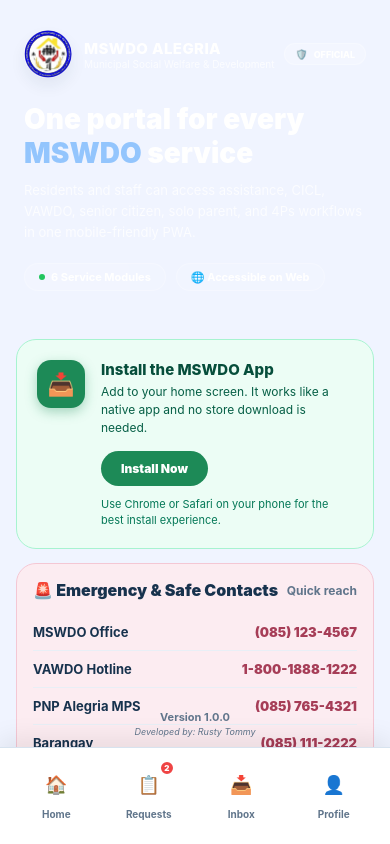
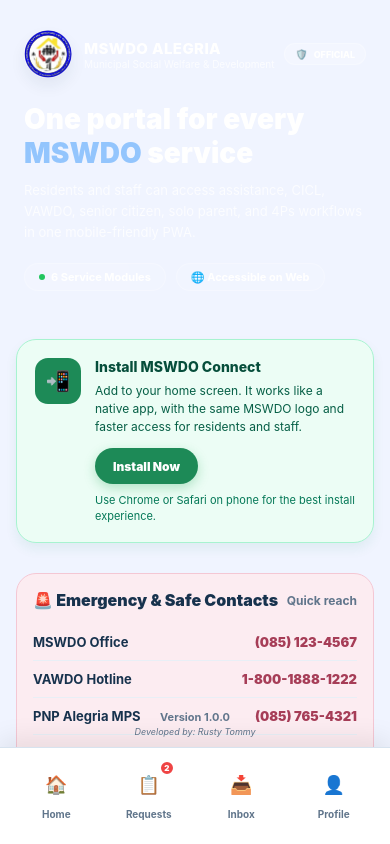
Before and after one commit to tomcaberio99-design/mswdoalegriaapp, a React Native app: screen / in a window 390 px wide. Built offline with nearby package versions, Linux system fonts and the light colour scheme.

Commit message:
Refine install card behavior

```diff
--- a/src/components/WebInstallCard.js
+++ b/src/components/WebInstallCard.js
@@ -25,9 +25,9 @@ export default function WebInstallCard() {
     } else if (/iPhone|iPad|iPod/i.test(userAgent)) {
       setInstallHint("On iPhone: tap Share then Add to Home Screen.");
     } else if (/Android/i.test(userAgent)) {
-      setInstallHint("On Android: use Chrome, then tap Install App.");
+      setInstallHint("On Android: use Chrome, then tap Install App or Add to Home screen.");
     } else {
-      setInstallHint("Use Chrome or Safari on your phone for the best install experience.");
+      setInstallHint("Use Chrome or Safari on phone for the best install experience.");
     }
 
     function handleBeforeInstallPrompt(event) {
@@ -51,16 +51,19 @@ export default function WebInstallCard() {
 
   async function handleInstall() {
     if (!deferredPrompt) {
+      if (typeof window !== "undefined") {
+        window.alert(installHint || "Open this app in Chrome or Safari and add it to the home screen.");
+      }
       return;
     }
 
     deferredPrompt.prompt();
     const choice = await deferredPrompt.userChoice;
-    if (choice.outcome !== "accepted") {
-      setDeferredPrompt(null);
-      return;
+    setDeferredPrompt(null);
+
+    if (choice.outcome !== "accepted" && typeof window !== "undefined") {
+      window.alert("Install canceled. You can try again anytime.");
     }
-    setDeferredPrompt(null);
   }
 
   if (Platform.OS !== "web") {
@@ -70,14 +73,14 @@ export default function WebInstallCard() {
   return (
     <View style={[styles.card, isInstalled && styles.successCard]}>
       <View style={styles.iconWrap}>
-        <Text style={styles.iconText}>{isInstalled ? "✅" : "📥"}</Text>
+        <Text style={styles.iconText}>{isInstalled ? "✅" : "📲"}</Text>
       </View>
       <View style={styles.textColumn}>
-        <Text style={styles.title}>{isInstalled ? "Installed on this device" : "Install the MSWDO App"}</Text>
+        <Text style={styles.title}>{isInstalled ? "Installed on this device" : "Install MSWDO Connect"}</Text>
         <Text style={styles.body}>
           {isInstalled
-            ? "The app is ready for faster access and can be opened like a native app."
-            : "Add to your home screen. It works like a native app and no store download is needed."}
+            ? "MSWDO Connect is ready for faster access even on low-end phones."
+            : "Add to your home screen. It works like a native app, with the same MSWDO logo and faster access for residents and staff."}
         </Text>
         {!isInstalled ? (
           <Pressable style={({ pressed }) => [styles.button, pressed && styles.buttonPressed]} onPress={handleInstall}>
@@ -96,51 +99,61 @@ const styles = StyleSheet.create({
     borderRadius: 20,
     borderWidth: 1.5,
     borderColor: "#A7F3D0",
-    padding: 20,
-    gap: 16,
+    padding: 18,
+    marginBottom: 16,
+    gap: 14,
     flexDirection: "row",
-    alignItems: "flex-start"
+    alignItems: "flex-start",
+    shadowColor: "#1D8A57",
+    shadowOpacity: 0.08,
+    shadowRadius: 12,
+    shadowOffset: { width: 0, height: 6 },
+    elevation: 2
   },
   successCard: {
-    backgroundColor: "#DDF8EA"
+    backgroundColor: "#EDF8F1"
   },
   iconWrap: {
-    width: 48,
-    height: 48,
-    borderRadius: 14,
+    width: 46,
+    height: 46,
+    borderRadius: 13,
     backgroundColor: theme.colors.green,
     alignItems: "center",
-    justifyContent: "center",
-    shadowColor: theme.colors.green,
-    shadowOpacity: 0.35,
-    shadowRadius: 12,
-    shadowOffset: { width: 0, height: 4 },
-    elevation: 3
+    justifyContent: "center"
   },
   iconText: {
-    fontSize: 22
+    fontSize: 20
   },
   textColumn: {
-    flex: 1,
-    gap: 4
+    gap: 6,
+    flex: 1
   },
   title: {
-    fontSize: 15,
+    color: "#064E3B",
+    fontSize: 14,
+    lineHeight: 18,
     fontWeight: "800",
-    color: "#064E3B"
   },
   body: {
+    color: "#065F46",
     fontSize: 12,
-    color: "#065F46",
     lineHeight: 18,
-    marginBottom: 10
+    marginBottom: 6,
+    maxWidth: 250
   },
   button: {
+    minHeight: 36,
+    alignItems: "center",
+    justifyContent: "center",
     alignSelf: "flex-start",
     backgroundColor: theme.colors.green,
     borderRadius: 999,
-    paddingHorizontal: 20,
-    paddingVertical: 10
+    paddingHorizontal: 18,
+    shadowColor: "#16A34A",
+    shadowOpacity: 0.28,
+    shadowRadius: 12,
+    shadowOffset: { width: 0, height: 4 },
+    elevation: 2
   },
   buttonPressed: {
     opacity: 0.88
@@ -154,6 +167,6 @@ const styles = StyleSheet.create({
     color: "#047857",
     fontSize: 11,
     lineHeight: 16,
-    marginTop: 6
+    marginTop: 2
   }
 });
```
